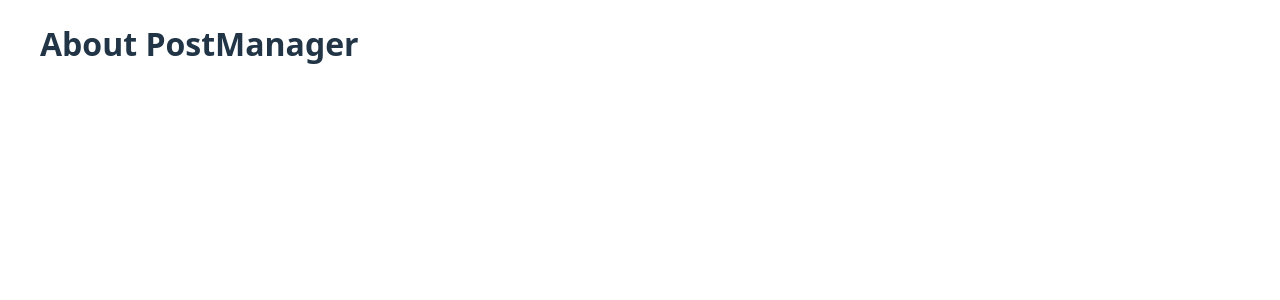
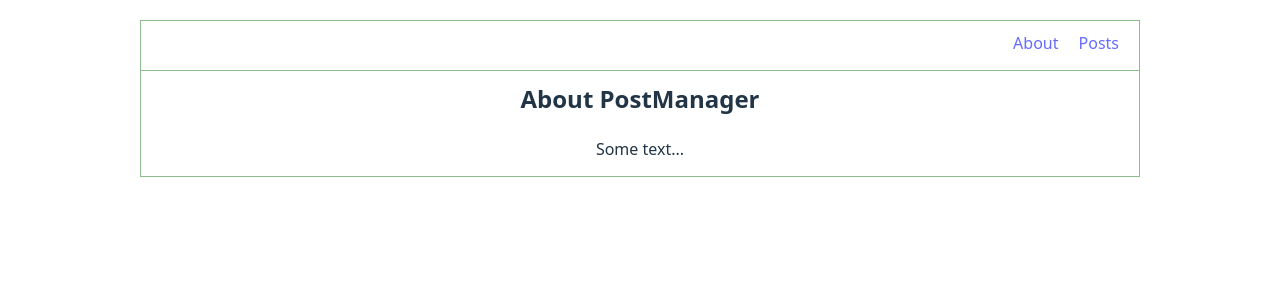
Before and after one commit to Gary217/react-posts-manager, a React (Vite) app: page /about in a window 1280 px wide. Shown: the top 300 px of the page. Built offline with nearby package versions, Linux system fonts and the light colour scheme.

Commit message:
feat(navbar): add Navbar component and page navigation

```diff
--- a/src/App.jsx
+++ b/src/App.jsx
@@ -1,10 +1,17 @@
 import { BrowserRouter, Route, Routes } from 'react-router-dom';
 import { About } from './pages/About';
 import { Posts } from './pages/Posts';
+import { Navbar } from './components/Navbar';
 
 export default function App() {
   return (
     <BrowserRouter>
+      <Navbar
+        links={[
+          { path: 'about', linkName: 'About' },
+          { path: 'posts', linkName: 'Posts' },
+        ]}
+      />
       <Routes>
         <Route path="/about" element={<About />} />
         <Route path="/posts" element={<Posts />} />
--- /dev/null
+++ b/src/components/Navbar.jsx
@@ -0,0 +1,18 @@
+import { Link } from 'react-router-dom';
+import cl from './Navbar.module.css';
+
+export const Navbar = ({ links }) => {
+  return (
+    <section className={cl.Navbar}>
+      <nav className={cl.Navbar__content}>
+        {links.map((page) => {
+          return (
+            <Link to={`/${page.path}`} key={page.path}>
+              {page.linkName}
+            </Link>
+          );
+        })}
+      </nav>
+    </section>
+  );
+};
--- /dev/null
+++ b/src/components/Navbar.module.css
@@ -0,0 +1,11 @@
+.Navbar {
+  border-bottom: none;
+}
+
+.Navbar__content {
+  display: flex;
+  align-items: center;
+  flex-direction: row;
+  justify-content: flex-end;
+  gap: 20px;
+}
--- a/src/pages/About.jsx
+++ b/src/pages/About.jsx
@@ -1,3 +1,8 @@
 export const About = () => {
-  return <h1>About PostManager</h1>;
+  return (
+    <section>
+      <h1>About PostManager</h1>
+      <p>Some text...</p>
+    </section>
+  );
 };
```
